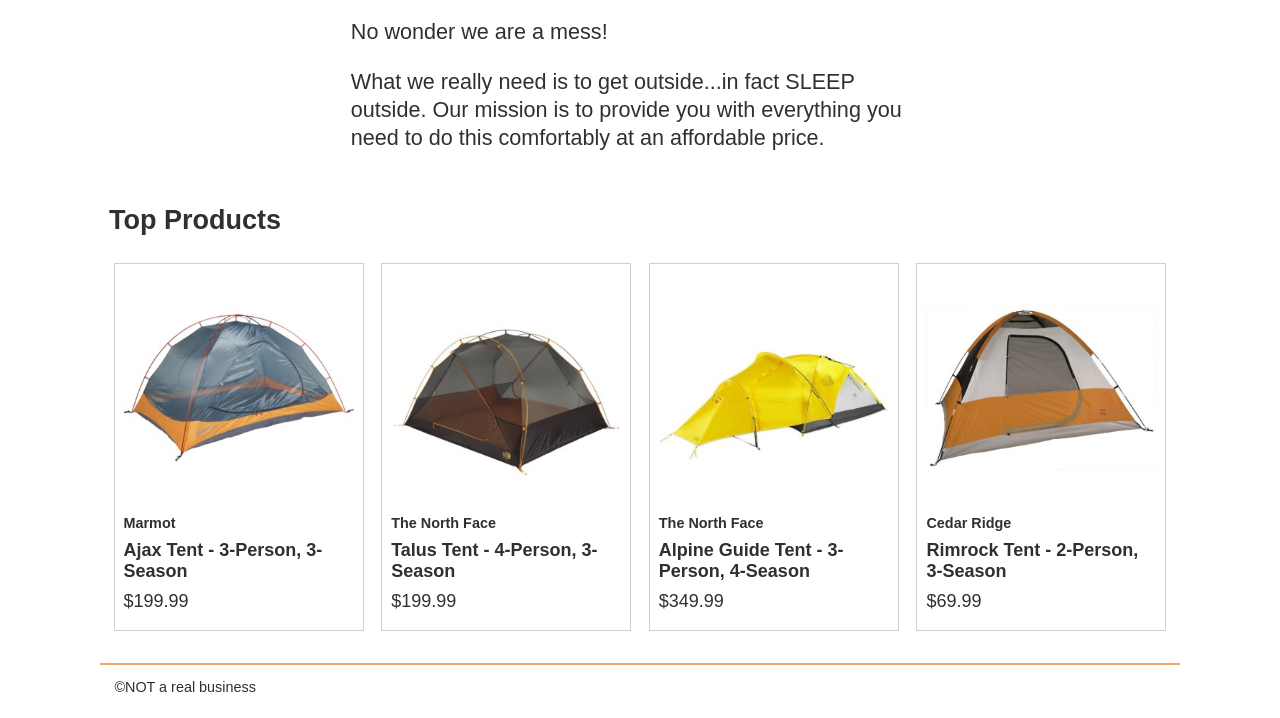
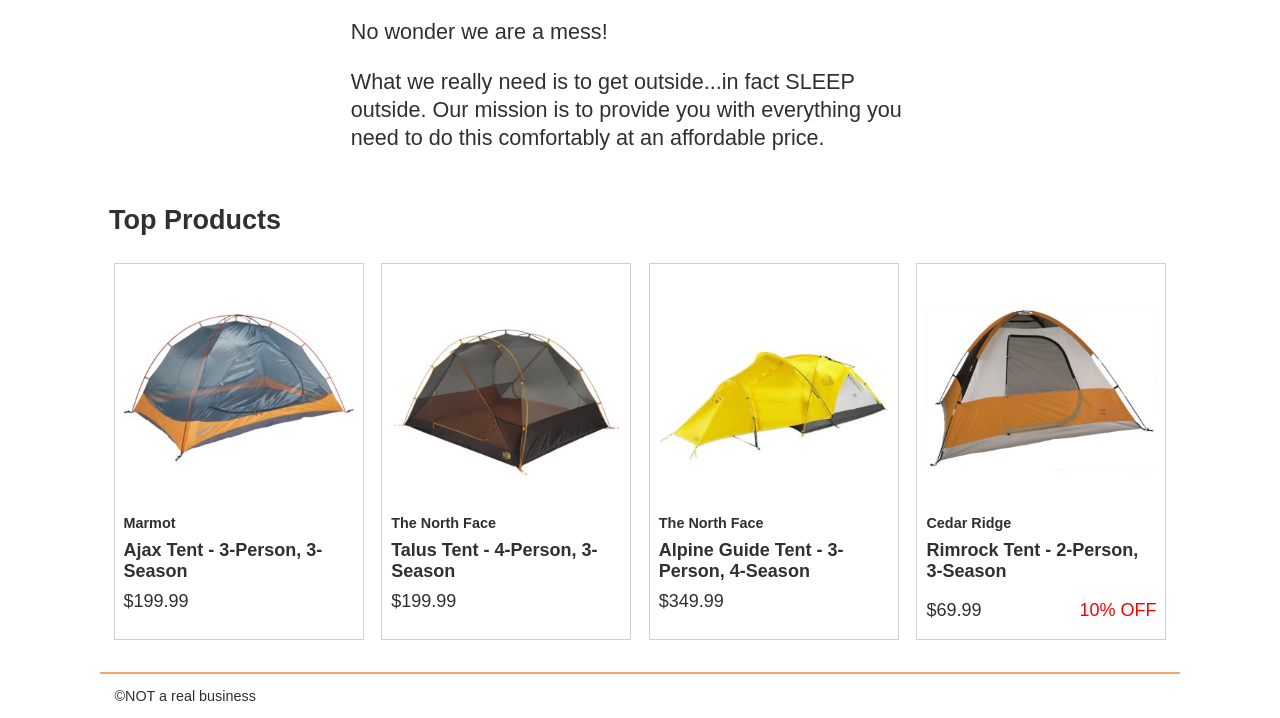
Before and after one commit to Tanner221/SleepOutside, a website built with Vite: page src/index.html in a window 1280 px wide. Shown: the part 529-1247 px from the top of the page. Built offline with nearby package versions, Linux system fonts and the light colour scheme.

Commit message:
discount indicator added

```diff
--- a/src/css/style.css
+++ b/src/css/style.css
@@ -146,6 +146,15 @@
   margin: 0.5em 0;
 }
 
+.product-card__indicator {
+  display: flex;
+  justify-content: space-between;
+}
+
+.product-card__discount {
+  color: red;
+}
+
 .card__brand {
   font-size: var(--small-font);
 }
--- a/src/index.html
+++ b/src/index.html
@@ -96,7 +96,11 @@
             <h2 class="card__name">
               Rimrock Tent - 2-Person, 3-Season
             </h2>
-            <p class="product-card__price">$69.99</p></a>
+            <div class="product-card__indicator">
+              <p class="product-card__price">$69.99</p>
+              <p class="product-card__discount">10% OFF</p>
+            </div>
+            </a>
           </li>
         </ul>
       </section>
```
